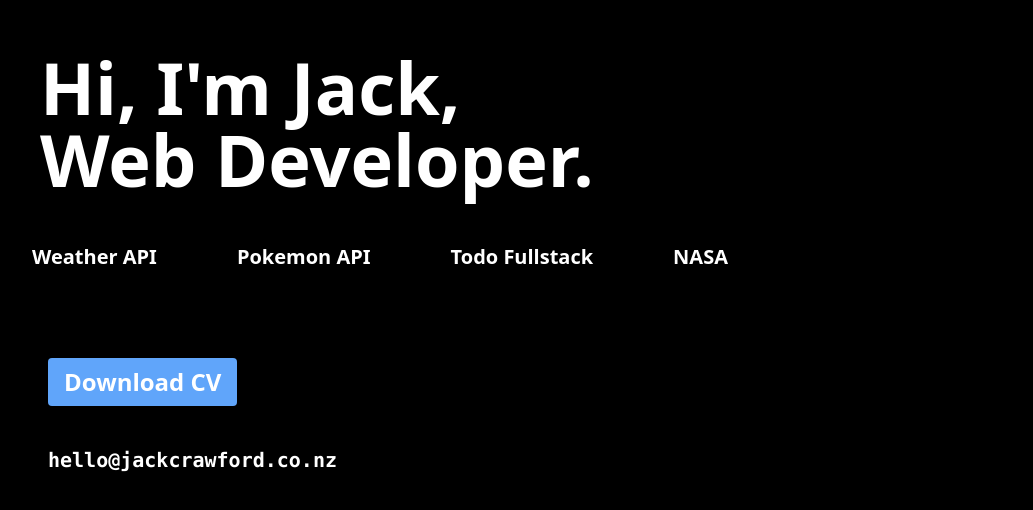
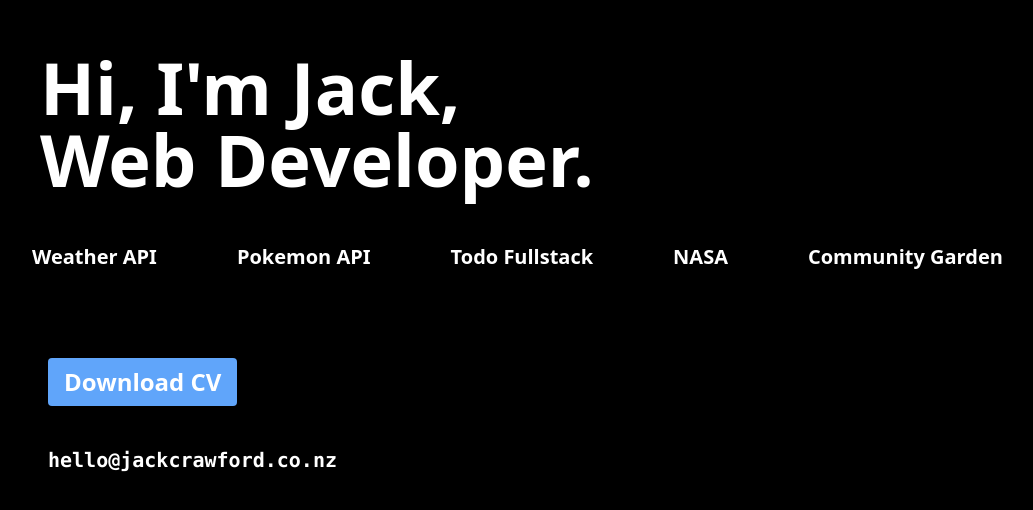
Before and after one commit to jack-crawford-1/Landing-Site-Nextjs, a Next.js app: page / in a window 1280 px wide. Shown: the part 154-664 px from the top of the page, without its empty margins (120-1153 px from the left). Built offline with nearby package versions, Linux system fonts and the light colour scheme.

Commit message:
added community gardens project link

```diff
--- a/src/app/components/showcase/Showcase.tsx
+++ b/src/app/components/showcase/Showcase.tsx
@@ -44,6 +44,16 @@ const Showcase = () => {
             NASA
           </button>
         </a>
+        <a
+          target="_blank"
+          rel="noopener noreferrer"
+          href="https://community-garden.pushed.nz/"
+          className="transition duration-300 ease-in-out"
+        >
+          <button className="text-white px-4 py-2 rounded transform hover:scale-110">
+            Community Garden
+          </button>
+        </a>
       </div>
     </div>
   )
```
